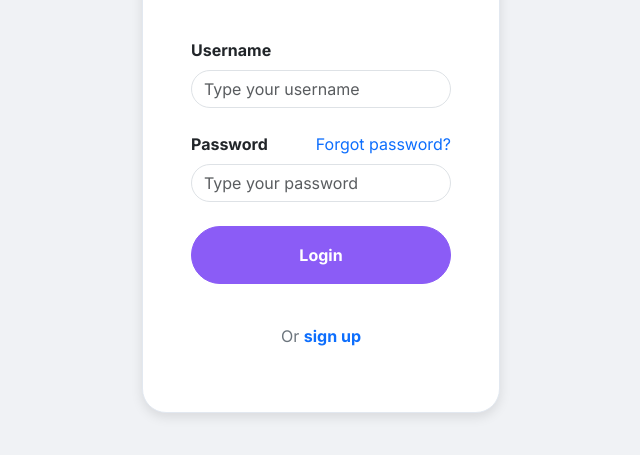
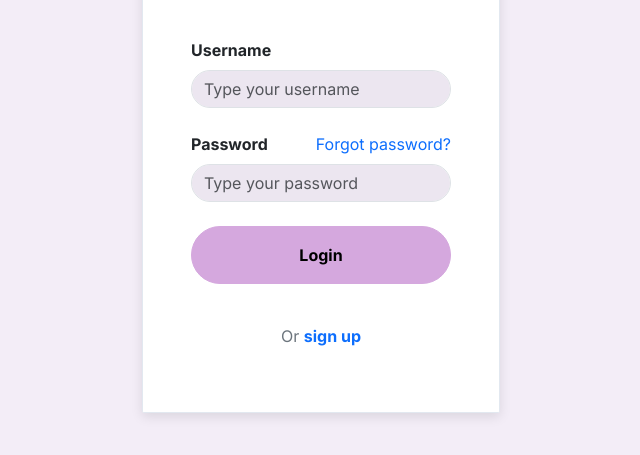
Before and after one commit to Obakeng-Mogale/hackathon, a plain HTML site: page login.html in a window 1280 px wide. Shown: the part 247-702 px from the top of the page, without its empty margins (319-959 px from the left). Drawn offline with nearby package versions, Linux system fonts and the light colour scheme.

Commit message:
change login and signup

```diff
--- a/login.html
+++ b/login.html
@@ -11,26 +11,36 @@
     <style>
         body {
             font-family: 'Inter', sans-serif;
-            background-color: #F0F2F5;
+            background-color: #f3edf7;
         }
+
         .login-card {
-            max-width: 450px;
-            border-radius: 1.5rem; /* Rounded corners */
+            max-width: 500px;
+            border-radius: 0.1rem !important; /* Rounded corners */
             box-shadow: 0 4px 12px rgba(0, 0, 0, 0.1);
             border: 1px solid #e2e8f0; /* Light gray border */
         }
         .form-control:focus {
             border-color: #a855f7; /* Purple border on focus */
             box-shadow: 0 0 0 0.25rem rgba(168, 85, 247, 0.25);
-            background-color: #f3f4f6; /* Light gray background on focus */
+            background-color: white; /* Light gray background on focus */
+        }
+        .form-control{
+            background-color: #ece6f0;
+        }
+        .login-btn {
+            color: black;
         }
         .btn-primary {
-            background-color: #8b5cf6; /* A slightly different shade of purple */
-            border-color: #8b5cf6;
+            background-color: #d5a8de; /* A slightly different shade of purple */
+            border-color: #d5a8de;
         }
         .btn-primary:hover {
-            background-color: #7c3aed; /* Darker purple on hover */
-            border-color: #7c3aed;
+            background-color: blue; /* Darker purple on hover */
+            border-color: blue;
+        }
+        .btn{
+            border-radius: 3rem;
         }
     </style>
 </head>
@@ -83,15 +93,17 @@
         <div class="mb-3">
             <button
                 type="submit"
-                class="btn btn-primary w-100 py-3 rounded-pill fw-bold"
+                class="btn btn-primary w-100 py-3 rounded-pill fw-bold ob-btn"
             >
-                Login
+            <a href="/index.html" class="text-decoration-none login-btn">
+                    Login
+            </a>
             </button>
         </div>
 
         <!-- Or Sign Up Link -->
         <p class="text-center text-secondary mt-4">
-            Or <a href="#" class="text-decoration-none text-purple-600 fw-bold">sign up</a>
+            Or <a href="/signup.html" class="text-decoration-none text-purple-600 fw-bold">sign up</a>
         </p>
 
     </div>
```
Also changed, not shown: index.html (+16 -13 lines), signup.html (+9 -6 lines), consultations.html (added).
